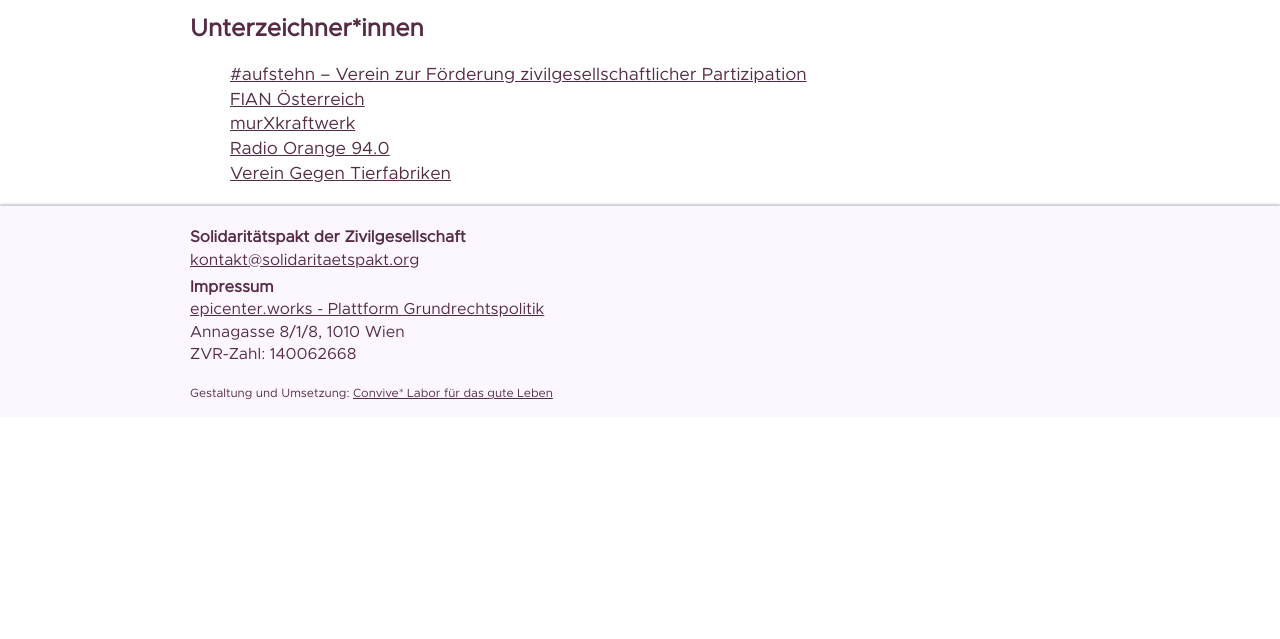
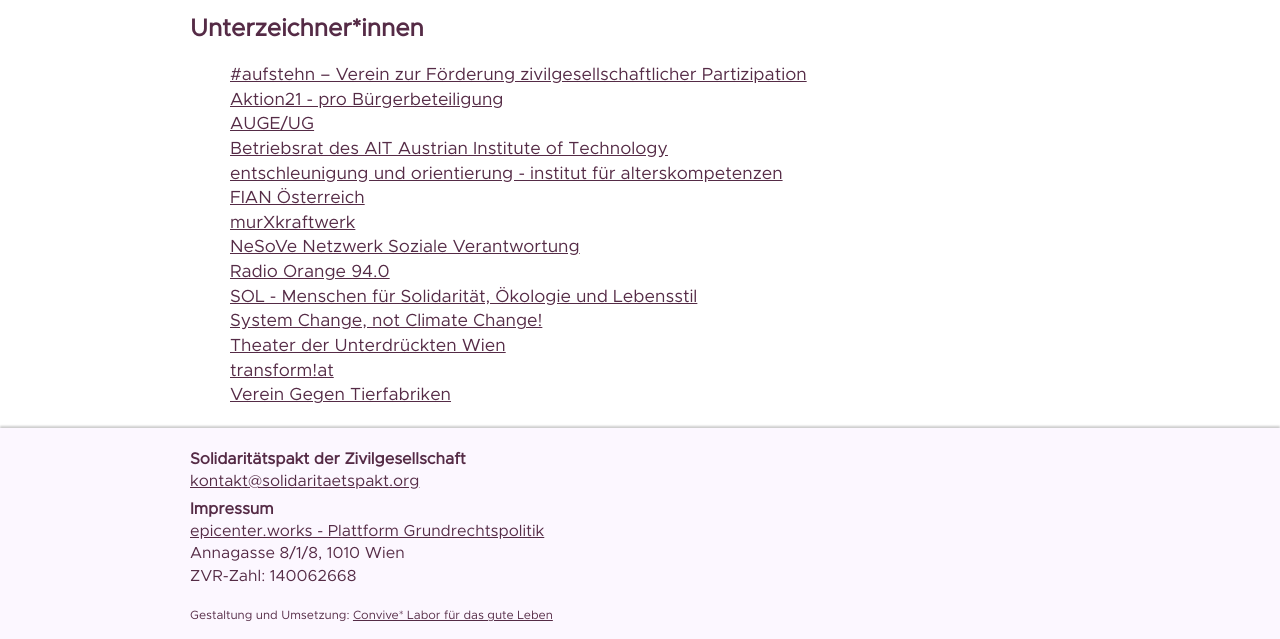
Before and after one commit to convive-lab/solidaritaetspakt, a plain HTML site: page index.html in a window 1280 px wide. Shown: the part 1948-2587 px from the top of the page. Before the commit the page ends 2365 px from the top, so only its background shows below. Drawn offline with nearby package versions, Linux system fonts and the light colour scheme.

Commit message:
Eintragung TdU, entschleunigung und orientierung, System Change, Betriebsrat AIT, SOL, Aktion21, transform!at, AUGE/UG, NeSoVe

```diff
--- a/index.html
+++ b/index.html
@@ -113,9 +113,18 @@
         <h1>Unterzeichner*innen</h1>
         <ul>
 <li><a target="_blank" href="https://www.aufstehn.at/">#aufstehn – Verein zur Förderung zivilgesellschaftlicher Partizipation</a></li>
+<li><a target="_blank" href="http://www.aktion21.at/">Aktion21 - pro Bürgerbeteiligung</a></li>
+<li><a target="_blank" href="https://auge.or.at/">AUGE/UG</a></li>
+<li><a target="_blank" href="https://www.ait.ac.at/#/">Betriebsrat des AIT Austrian Institute of Technology</a></li>
+<li><a target="_blank" href="http://www.alterskompetenzen.info/">entschleunigung und orientierung - institut für alterskompetenzen</a></li>
 <li><a target="_blank" href="https://fian.at/">FIAN Österreich</a></li>
 <li><a target="_blank" href="http://www.murxkraftwerk.at/">murXkraftwerk</a></li>
+<li><a target="_blank" href="http://www.netzwerksozialeverantwortung.at/">NeSoVe Netzwerk Soziale Verantwortung</a></li>
 <li><a target="_blank" href="http://o94.at/">Radio Orange 94.0</a></li>
+<li><a target="_blank" href="http://www.nachhaltig.at/">SOL - Menschen für Solidarität, Ökologie und Lebensstil</a></li>
+<li><a target="_blank" href="http://systemchange-not-climatechange.at/">System Change, not Climate Change!</a></li>
+<li><a target="_blank" href="http://tdu-wien.at/">Theater der Unterdrückten Wien</a></li>
+<li><a target="_blank" href="http://transform.or.at/news/">transform!at</a></li>
 <li><a target="_blank" href="https://vgt.at/">Verein Gegen Tierfabriken</a></li>
         </ul>
       </section>
```
